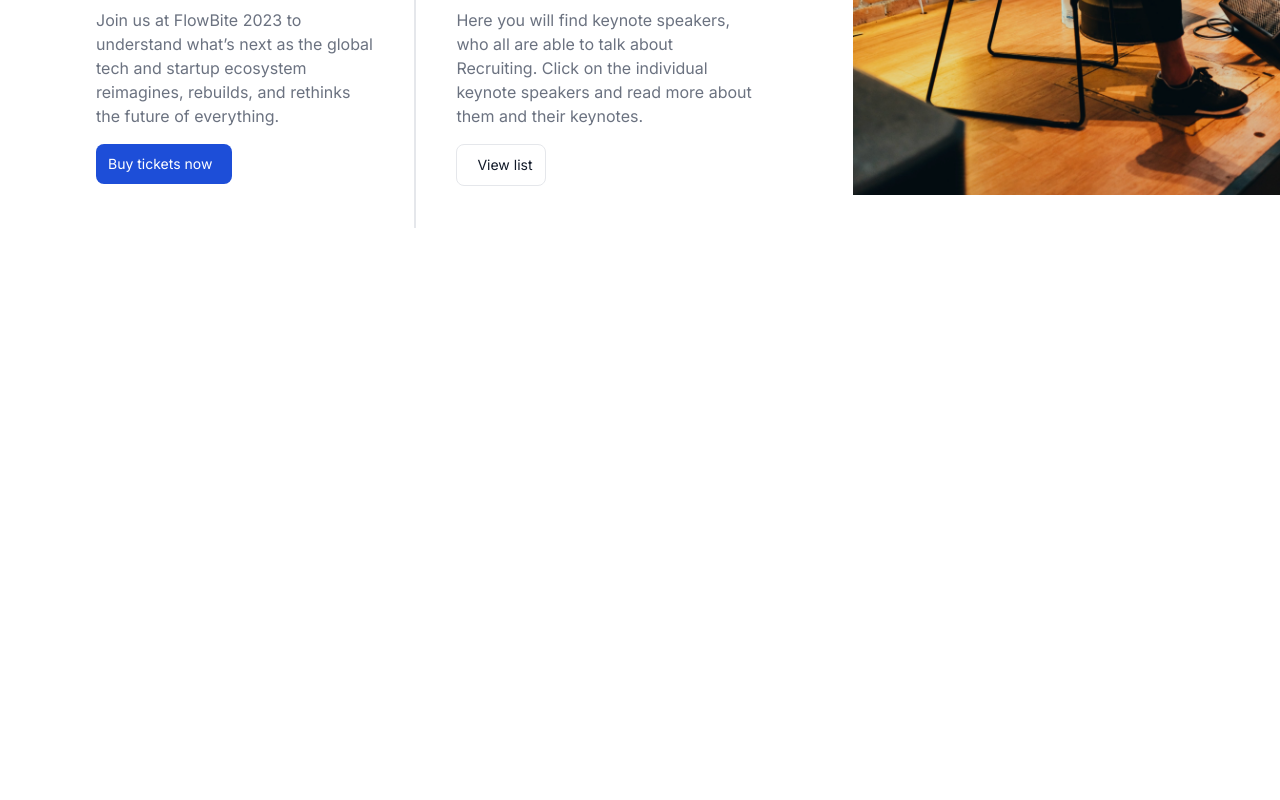
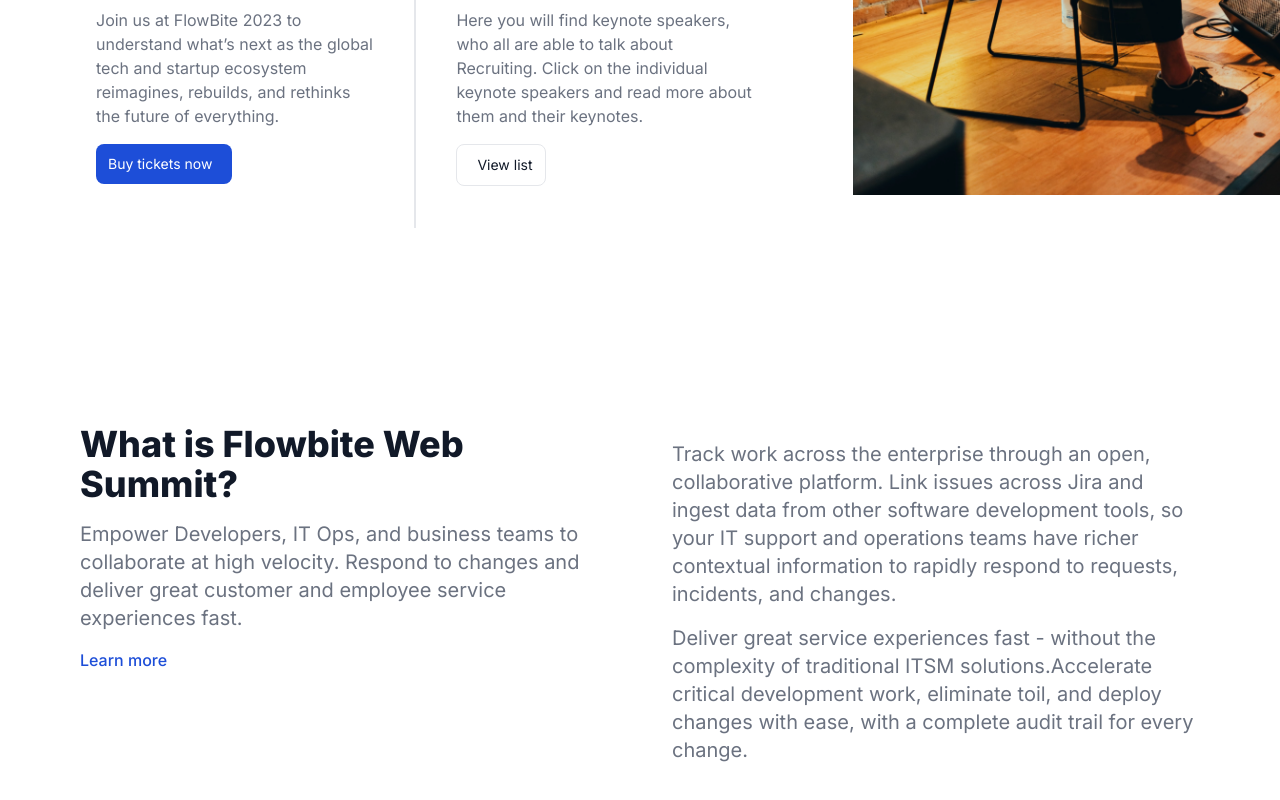
Before and after one commit to john-eleos/Event-Website, a Next.js app: page / in a window 1280 px wide. Shown: the part 564-1364 px from the top of the page. Before the commit the page ends 940 px from the top, so only its background shows below. Built offline with nearby package versions, Linux system fonts and the light colour scheme.

Commit message:
added About section

```diff
--- /dev/null
+++ b/app/components/About.jsx
@@ -0,0 +1,48 @@
+import React from "react";
+import Link from "next/link";
+
+const About = () => {
+  return (
+    <>
+      <div className="flex-col px-4 lg:py-12 lg:px-20 lg:flex lg:flex-row lg:justify-between">
+        <div className="pb-12 lg:w-1/2 lg:pr-8">
+          <h1 className="text-3xl font-extrabold text-left lg:text-4xl">
+            What is Flowbite Web Summit?
+          </h1>
+          <p className="text-left text-xl mt-4 font-normal text-gray-500">
+            Empower Developers, IT Ops, and business teams to collaborate at
+            high velocity. Respond to changes and deliver great customer and
+            employee service experiences fast.
+          </p>
+          <div className="mb-6 mt-4">
+            <Link
+              href="#"
+              className=" text-base font-medium text-blue-700 hover:cursor-pointer"
+            >
+              Learn more
+              <i className="fa-solid fa-angle-right pl-1"></i>
+            </Link>
+          </div>
+        </div>
+
+        <div className="pb-12 lg:w-1/2 lg:pl-8">
+          <p className="text-left text-xl mt-4 font-normal text-gray-500">
+            Track work across the enterprise through an open, collaborative
+            platform. Link issues across Jira and ingest data from other
+            software development tools, so your IT support and operations teams
+            have richer contextual information to rapidly respond to requests,
+            incidents, and changes.
+          </p>
+          <p className="text-left text-xl mt-4 font-normal text-gray-500">
+            Deliver great service experiences fast - without the complexity of
+            traditional ITSM solutions.Accelerate critical development work,
+            eliminate toil, and deploy changes with ease, with a complete audit
+            trail for every change.
+          </p>
+        </div>
+      </div>
+    </>
+  );
+};
+
+export default About;
--- a/app/page.jsx
+++ b/app/page.jsx
@@ -1,12 +1,14 @@
 import Image from "next/image";
 import Navbar from "./components/Navbar";
 import Hero from "./components/Hero";
+import About from "./components/About";
 
 export default function Home() {
   return (
     <>
       <Navbar />
       <Hero />
+      <About />
     </>
   );
 }
```
